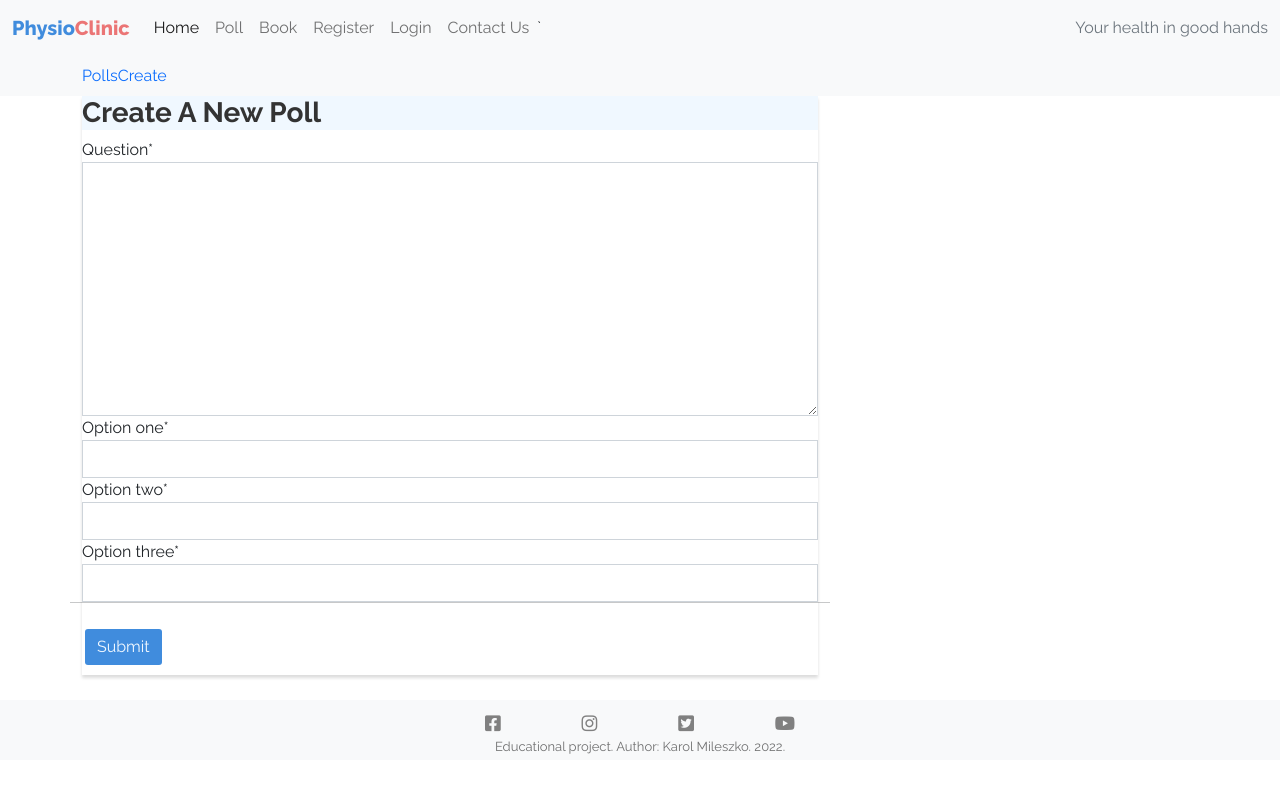
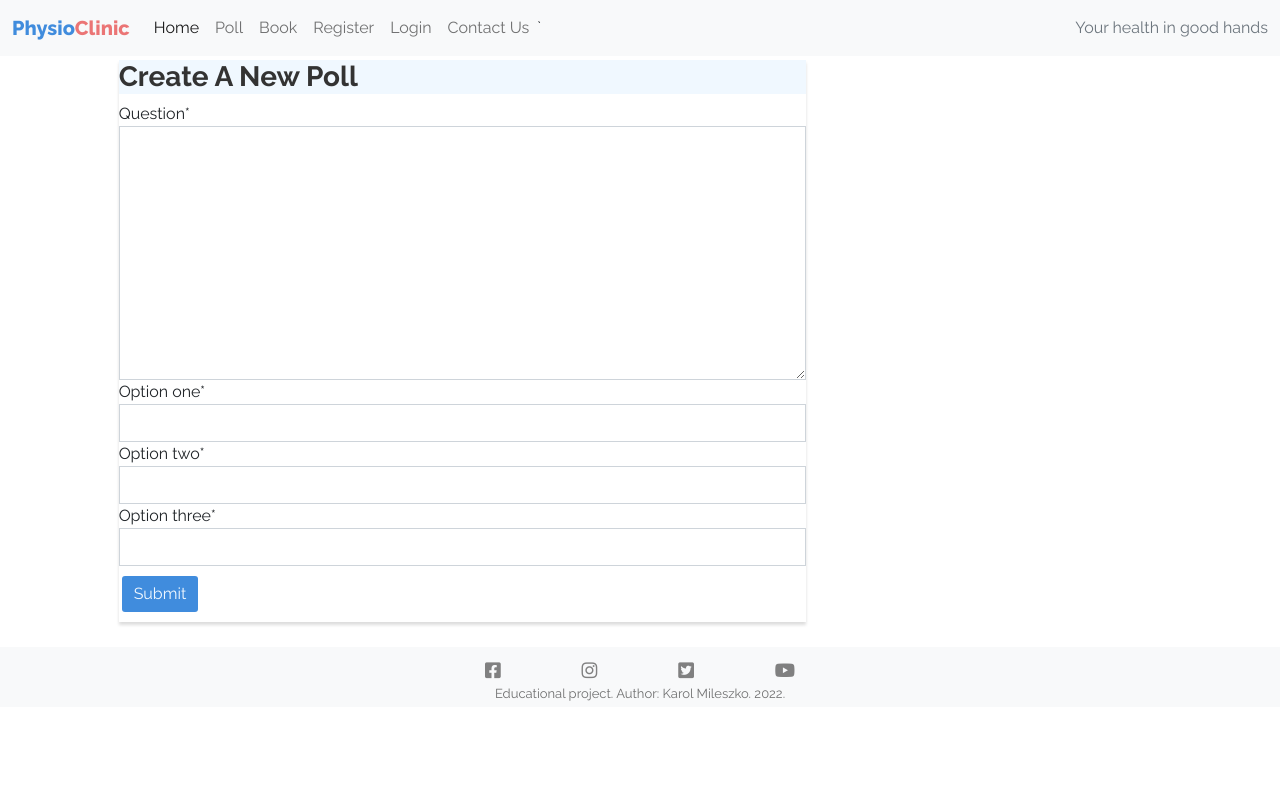
Before and after one commit to KarMiles/physio-clinic, a Django app: page /poll/create/ in a window 1280 px wide. Run offline with Django 3.2, Linux system fonts and the light colour scheme; some libraries are stand-ins or nearby versions.

Commit message:
Restrict access to Create poll functionality for non-staff

```diff
--- a/poll/views.py
+++ b/poll/views.py
@@ -1,8 +1,9 @@
 from django.shortcuts import render, redirect
+from django.contrib import messages
+from django.http import HttpResponse
 
 from .forms import CreatePollForm
 from .models import Poll
-from django.contrib import messages
 
 
 # Poll views
--- a/static/css/style.css
+++ b/static/css/style.css
@@ -93,6 +93,10 @@ input {
     right: 12px;
 }
 
+.middle {
+    display: block;
+    width: 80hv;
+}
 
 /* Navigation */
 
--- a/templates/base.html
+++ b/templates/base.html
@@ -47,9 +47,27 @@
                     <li class="nav-item">
                         <a class="nav-link active" aria-current="Home" href="{% url 'blog_home' %}">Home</a>
                     </li>
-                    <li class="nav-item">
-                        <a class="nav-link" aria-current="Poll" href="{% url 'poll_home' %}">Poll</a>
-                    </li>
+
+                    {% if user.is_staff %}
+                        <!-- Poll nav item for staff -->
+                        <li class="nav-item dropdown">
+                            <a class="nav-link dropdown-toggle" href="#" role="button" data-bs-toggle="dropdown" aria-expanded="false">
+                                Poll
+                            </a>
+                            <ul class="dropdown-menu">
+                                <li><a class="dropdown-item nav-link" href="{% url 'poll_home' %}">Our polls</a></li>
+                                <li><a class="dropdown-item nav-link" href="{% url 'poll_create' %}">Create a poll</a></li>
+                                <!-- <li><hr class="dropdown-divider"></li>
+                                <li><a class="dropdown-item" href="#">Take part in our poll!</a></li> -->
+                            </ul>
+                        </li>
+                    {% else %}
+                        <!-- Poll item for non-staff guests -->
+                        <li class="nav-item">
+                            <a class="nav-link" aria-current="Poll" href="{% url 'poll_home' %}">Poll</a>
+                        </li>
+                    {% endif %}
+
                     <li class="nav-item">
                         <a class="nav-link" aria-current="Booking" href="{% url 'booking' %}">Book</a>
                     </li>
--- a/templates/poll/poll_base.html
+++ b/templates/poll/poll_base.html
@@ -1,21 +1,13 @@
 {% extends "base.html" %}
-{% load crispy_forms_tags %}
-{% load widget_tweaks %}
 
 {% block content %}
 
-
-    <nav class="navbar navbar-expand-lg navbar-light">
-        <div class="container">
-            <ul class="navbar-nav me-auto mb-2 mb-lg-0 d-flex">
-                <li class="nav-item" aria-current="Polls"><a href="{% url 'poll_home' %}">Polls</a></li>
-                <li class="nav-item"><a href="{% url 'poll_create' %}">Create</a></li>
-            </ul>
+<div class="middle">
+    <div class="row mx-auto">
+        <div class="col-10 offset-1 mt-1">
+            {% block main %}{% endblock %}
         </div>
-    </nav>
-
-    <div class="container">
-        {% block main %}{% endblock %}
     </div>
+</div>
 
 {% endblock %}
--- a/templates/poll/poll_create.html
+++ b/templates/poll/poll_create.html
@@ -5,7 +5,7 @@
 
 {% block main %}
 <div class="row">
-    <div class="col-lg-8 col-lg-offset-2">
+    <div class="col-lg-8 col-lg-offset-4">
         <div class="panel panel-default">
             <div class="panel-heading">
                 <h3 class="panel-title">Create A New Poll</h3>
@@ -19,13 +19,12 @@
                         {{ create_poll_form | crispy }}
                     </div>
 
-
                     <div class="row">
-                        <hr />
                         <div class="col-lg-4">
                             <button type="submit" class="btn btn-info">Submit</button>
                         </div>
                     </div>
+
                 </div>
             </form>
 
--- a/templates/poll/poll_vote.html
+++ b/templates/poll/poll_vote.html
@@ -23,6 +23,7 @@
                         <hr />
 
                         <form method="POST">
+                            {{ form | crispy }}
                             {% csrf_token %}
                             <div class="form-group">
                                 <div class="radio">
```
